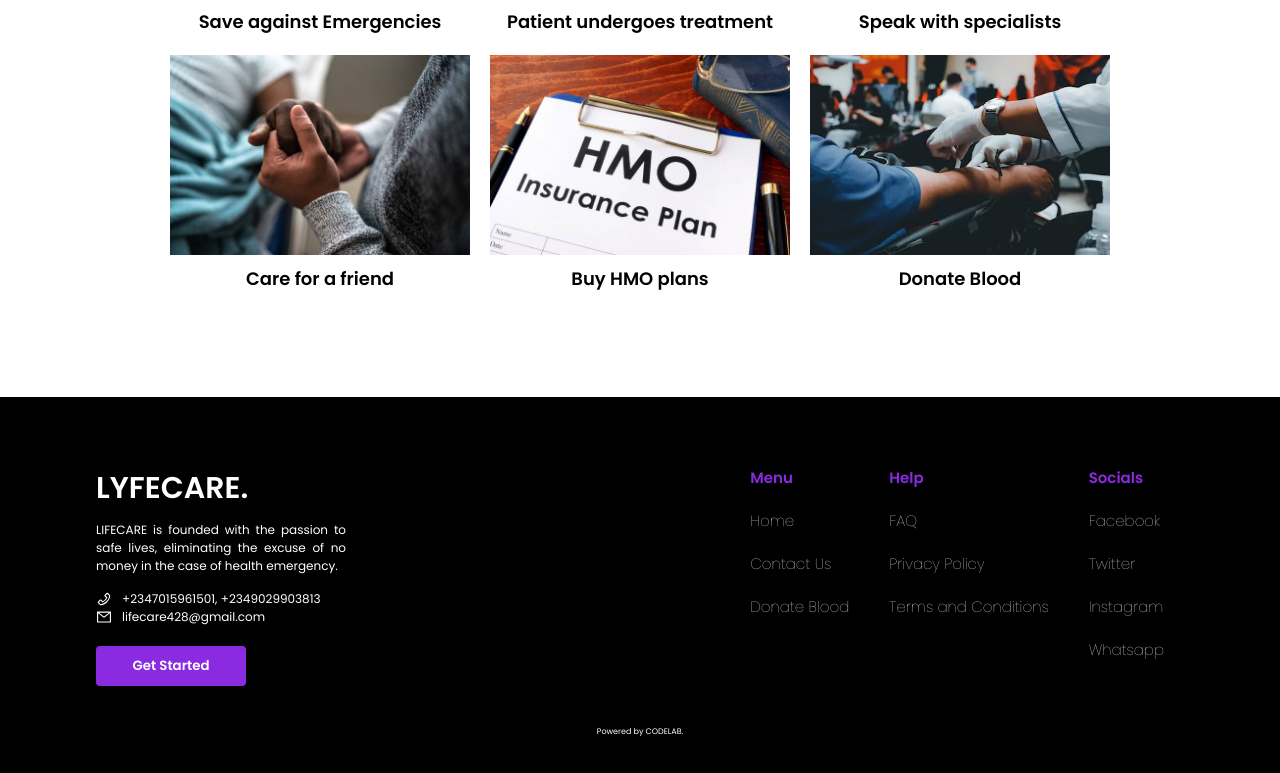
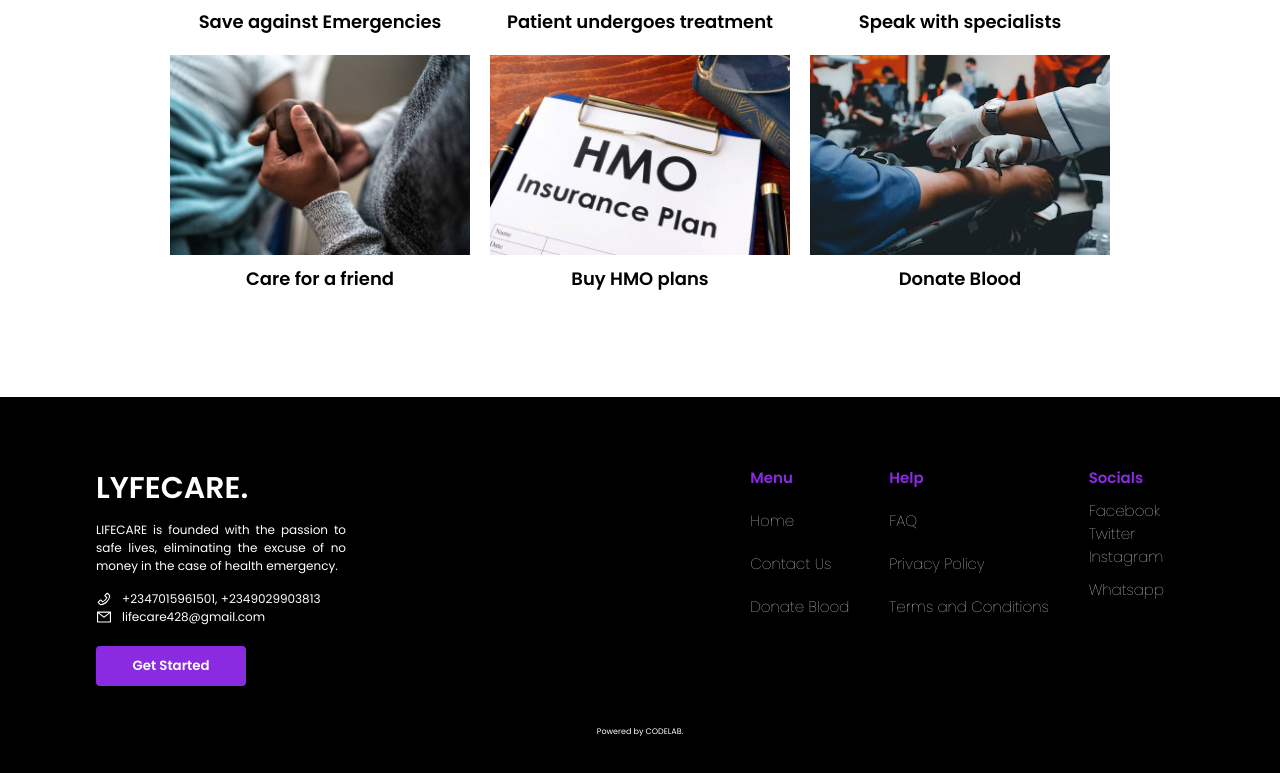
Before and after one commit to Abkels/lyfeCare, a React (Create React App) app: page / in a window 1280 px wide. Shown: the part 2487-3260 px from the top of the page. Built offline with nearby package versions, Linux system fonts and the light colour scheme.

Commit message:
good morning

```diff
--- a/src/App.tsx
+++ b/src/App.tsx
@@ -5,7 +5,7 @@ import { useAppSelector } from "./Components/Global/Store";
 import ConsultRoutes from "./Components/Routes/ConsultDashRoutes";
 import DashBoardRoute from "./Components/Routes/DashBoardRoute";
 import HomeRoutes from "./Components/Routes/HomeRoutes";
-import PrivateRoute from "./Components/Routes/private/PrivateRoute";
+import { PrivateRoute } from "./Components/Routes/private/PrivateRoute";
 
 function App() {
   const getUser = useAppSelector((state) => state?.currentUser);
@@ -19,9 +19,9 @@ function App() {
         <DashBoardRoute />
       </PrivateRoute>
 
-      <div>
+      {/* <div>
         {typeof consultant?.name === "string" ? <ConsultRoutes /> : null}
-      </div>
+      </div> */}
     </>
   );
   // route
--- a/src/Components/Auth/Signin.tsx
+++ b/src/Components/Auth/Signin.tsx
@@ -148,7 +148,10 @@ const Button = styled.button`
   cursor: pointer;
   transition: all 350ms;
   :hover {
-    background-color: #6abc00;
+    background-color: transparent;
+    border: 1px solid #8a2be2;
+    color: #8a2be2;
+    transform: scale(0.97);
   }
 `;
 
--- a/src/Components/Home/Footer/Footer.tsx
+++ b/src/Components/Home/Footer/Footer.tsx
@@ -55,9 +55,24 @@ const Footer = () => {
           </Holder>
           <Holder>
             <Title>Socials</Title>
-            <span>Facebook</span>
-            <span>Twitter</span>
-            <span>Instagram</span>
+            <a
+              style={{ color: "white", textDecoration: "none" }}
+              href="https://web.facebook.com/profile.php?id=100091680217523"
+            >
+              <span>Facebook</span>
+            </a>
+            <a
+              style={{ color: "white", textDecoration: "none" }}
+              href="https://twitter.com/lyfecareNG"
+            >
+              <span>Twitter</span>
+            </a>
+            <a
+              style={{ color: "white", textDecoration: "none" }}
+              href="https://www.instagram.com/lyfecareng/"
+            >
+              <span>Instagram</span>
+            </a>
             <span>Whatsapp</span>
           </Holder>
         </OtherNav>
--- a/src/Components/Routes/DashBoardRoute.tsx
+++ b/src/Components/Routes/DashBoardRoute.tsx
@@ -2,24 +2,16 @@ import React, { lazy } from "react";
 import { useRoutes } from "react-router";
 import styled from "styled-components";
 import DashHeader from "../Dashboard/DashHeader";
-// import DashAppointment from "../Dashboard/DashAppoint";
-// import DashFund from "../Dashboard/DashFund2";
-// import DashFundWallet from "../Dashboard/DashFundWallet";
-// import DashHMO from "../Dashboard/Dashhmo";
-// import DashSettings from "../Dashboard/DashSettings";
-// import DashTransPage from "../Dashboard/DashTransPage";
+import DashAppointment from "../Dashboard/DashAppoint";
+import DashFund from "../Dashboard/DashFund2";
+import DashFundWallet from "../Dashboard/DashFundWallet";
+import DashHMO from "../Dashboard/Dashhmo";
+import DashSettings from "../Dashboard/DashSettings";
+import DashTransPage from "../Dashboard/DashTransPage";
 import DashSiderBar from "../Dashboard/DashSiderBar";
 import DashHomeComp from "../Dashboard/DashHome/DashHomeComp";
 
 const DashBoardRoute = () => {
-  // const DashHomeComp = lazy(() => import("../Dashboard/DashHome/DashHomeComp"));
-  const DashTransPage = lazy(() => import("../Dashboard/DashTransPage"));
-  const DashAppointment = lazy(() => import("../Dashboard/DashAppoint"));
-  const DashFundWallet = lazy(() => import("../Dashboard/DashFundWallet"));
-  const DashSettings = lazy(() => import("../Dashboard/DashSettings"));
-  const DashHMO = lazy(() => import("../Dashboard/Dashhmo"));
-  const DashFund = lazy(() => import("../Dashboard/DashFund2"));
-
   const element = useRoutes([
     {
       path: "/dashboardhome",
--- a/src/Components/Routes/private/PrivateRoute.tsx
+++ b/src/Components/Routes/private/PrivateRoute.tsx
@@ -2,7 +2,7 @@ import React from "react";
 import { useAppSelector } from "../../Global/Store";
 import { Navigate } from "react-router-dom";
 
-const PrivateRoute = ({ children }: any) => {
+export const PrivateRoute = ({ children }: any) => {
   const getUser = useAppSelector((state) => state?.currentUser);
 
   if (getUser?.email) {
@@ -11,5 +11,3 @@ const PrivateRoute = ({ children }: any) => {
     <Navigate to={"/"} />;
   }
 };
-
-export default PrivateRoute;
```
